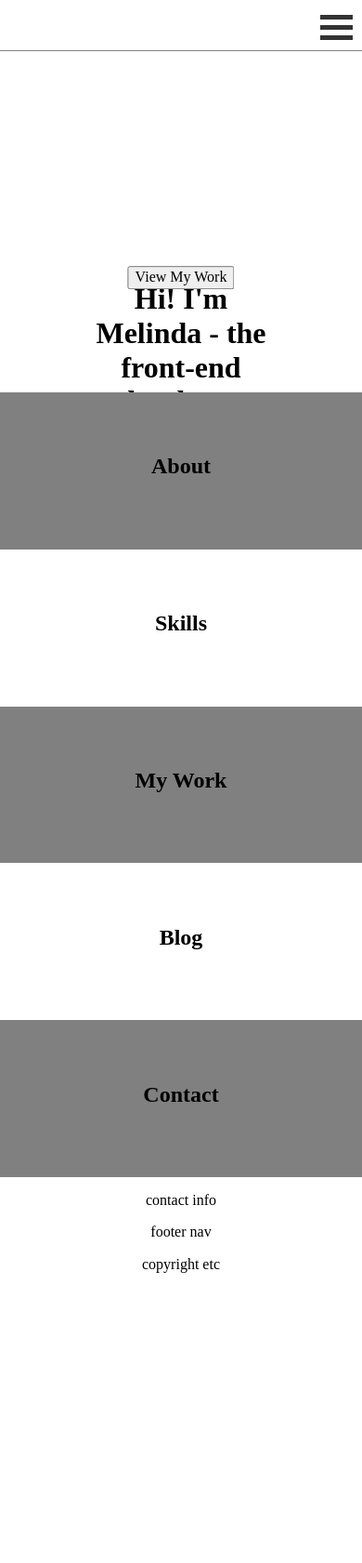
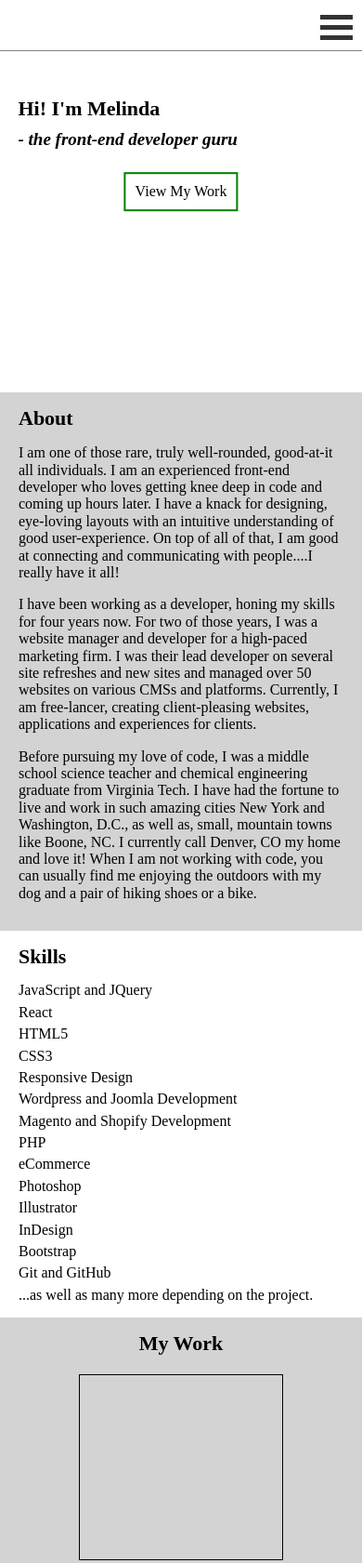
Before and after one commit to mteachey/portfolio, a plain HTML site: page index.html in a window 390 px wide. Shown: the top 1681 px of the page at 93% size. Before the commit the page ends 1385 px from the top, so only its background shows below. Drawn offline with nearby package versions, Linux system fonts and the light colour scheme.

Commit message:
more complete mobile grey wireframe"

```diff
--- a/index.html
+++ b/index.html
@@ -22,28 +22,71 @@
                 </nav>
             </header>
             <section class="home-page">
-                <h1>Hi! I'm Melinda - the front-end developer guru</h1>
+                <h1>Hi! I'm Melinda<span class="block subheading">- the front-end developer guru</br<span></h1>
                 <button>View My Work</button>
             </section>
-            <section>
+            <section class="about">
                 <h2>About</h2>
+                <p>I am one of those rare, truly well-rounded, good-at-it all individuals. I am an experienced  front-end developer who loves getting knee deep in code and coming up hours later. I have a knack for designing, eye-loving layouts with an intuitive understanding of good user-experience. On top of all of that, I am good at connecting and communicating with people....I really have it all!</p>
+
+                <p>I have been working as a developer, honing my skills for four years now. For two of those years, I was a website manager and developer for a high-paced marketing firm. I was their lead developer on several site refreshes and new sites and managed over 50 websites on various CMSs and platforms. Currently, I am free-lancer, creating client-pleasing websites, applications and experiences for clients.</p>
+
+                <p>Before pursuing my love of code, I was a middle school science teacher and chemical engineering graduate from Virginia Tech. I have had the fortune to live and work in such amazing cities New York and Washington, D.C., as well as, small, mountain towns like Boone, NC. I currently call Denver, CO my home and love it! When I am not working with code, you can usually find me enjoying the outdoors with my dog and a pair of hiking shoes or a bike.
+                </p>
             </section>
-            <section>
+            <section class="about skills">
                 <h2>Skills</h2>
+                <ul>
+                    <li>JavaScript and JQuery</li>
+                    <li>React</li>
+                    <li>HTML5</li>
+                    <li>CSS3</li>
+                    <li>Responsive Design</li>
+                    <li>Wordpress and Joomla Development</li>
+                    <li>Magento and Shopify Development</li>
+                    <li>PHP</li>
+                    <li>eCommerce</li>
+                    <li>Photoshop</li>
+                    <li>Illustrator</li>
+                    <li>InDesign</li>
+                    <li>Bootstrap</li>
+                    <li>Git and GitHub</li>
+                    <li>...as well as many more depending on the project.</li>
+                </ul>
             </section>
-            <section>
-                <h2>My Work</h2>
+            <section class="work">
+                <h2 class="center-align">My Work</h2>
+                <div class="work-thumbnail">
+
+                </div>
+                <div class="work-thumbnail">
+
+                </div>
+                <div class="work-thumbnail">
+
+                </div>
             </section>
-            <section>
+            <section class="blog">
                 <h2>Blog</h2>
+                <div class="blog-thumbnail">
+
+                </div>
+                <div class="blog-thumbnail">
+
+                </div>
+                <div class="blog-thumbnail">
+
+                </div>
             </section>
-            <section>
+            <section class="contact">
                 <h2>Contact</h2>
+                <form class="contact-form"></form>
             </section>
             <footer>
-                <p>contact info</p>
-                <ul>footer nav</ul>
-                <p>copyright etc</p>
+                <p><a href="">melindateachey@gmail.com</a></p>
+                <button class="back-to-top thumb-size-button">^</button>
+                <ul class="nav"><li>about</li><li>contact</li><li>blog</li><li>work</li></ul>
+                <p>copyright 2020</p>
             </footer>
         </main>
 
--- a/main.css
+++ b/main.css
@@ -43,7 +43,9 @@ nav{
 
 section {
     position: relative;
-    height: 20vh;
+    text-align:left;
+    padding:15px 20px;
+
 }
 
 
@@ -54,31 +56,55 @@ ul{
     margin-inline-start: 0px;
     margin-inline-end: 0px;
     padding-inline-start: 0px;
+    display: block;
+    list-style-type: none;
+    padding-top:10px;
+}
+
+ul.nav{
+    display:flex;
+    justify-content: space-around;
+    flex-wrap:wrap;
+}
+
+li{
+    padding-top:5px;
 }
 
 
 section:nth-child(odd){
-  background-color:grey;
+  background-color:lightgray;
 }
 
 h1{
     margin: 0;
     position: absolute;
     transform: translate(50%,50%);
-    top: 50%;
+    top: 75px;
     right: 50%;
+    font-size:22px;
+    width:90%;
 }
 
 h2{
     margin: 0;
-    position: absolute;
-    transform: translate(50%,34%);
-    top: 34%;
-    right: 50%;
+    text-align:left;
+    font-size:22px;
 }
 
+.block{
+    display:block;
+}
 
+.center-align{
+    text-align: center;
+}
 
+.subheading{
+    padding-top:10px;
+    font-size: 19px;
+    font-style: italic;
+}
 .home-page{
     height: 50vh;
 }
@@ -87,6 +113,35 @@ h2{
     margin: 0;
     position: absolute;
     transform: translate(50%,50%);
-    top: 65%;
+    top: 164px;
     right: 50%;
+    padding: 10px;
+    border: 2px solid green;
+    background-color: #fff;
 }
+
+.work-thumbnail {
+    width: 220px;
+    height: 200px;
+    border: 1px solid black;
+    margin: 20px auto;
+}
+
+.blog-thumbnail {
+    width: 220px;
+    height: 200px;
+    border: 1px solid black;
+    margin: 20px auto;
+}
+
+.contact-form {
+    width: 325px;
+    height: 300px;
+    border: 1px solid black;
+    margin: 20px auto;
+}
+
+.thumb-size-button {
+    padding: 5px 10px;
+    border: #000 1px solid;
+}
```
